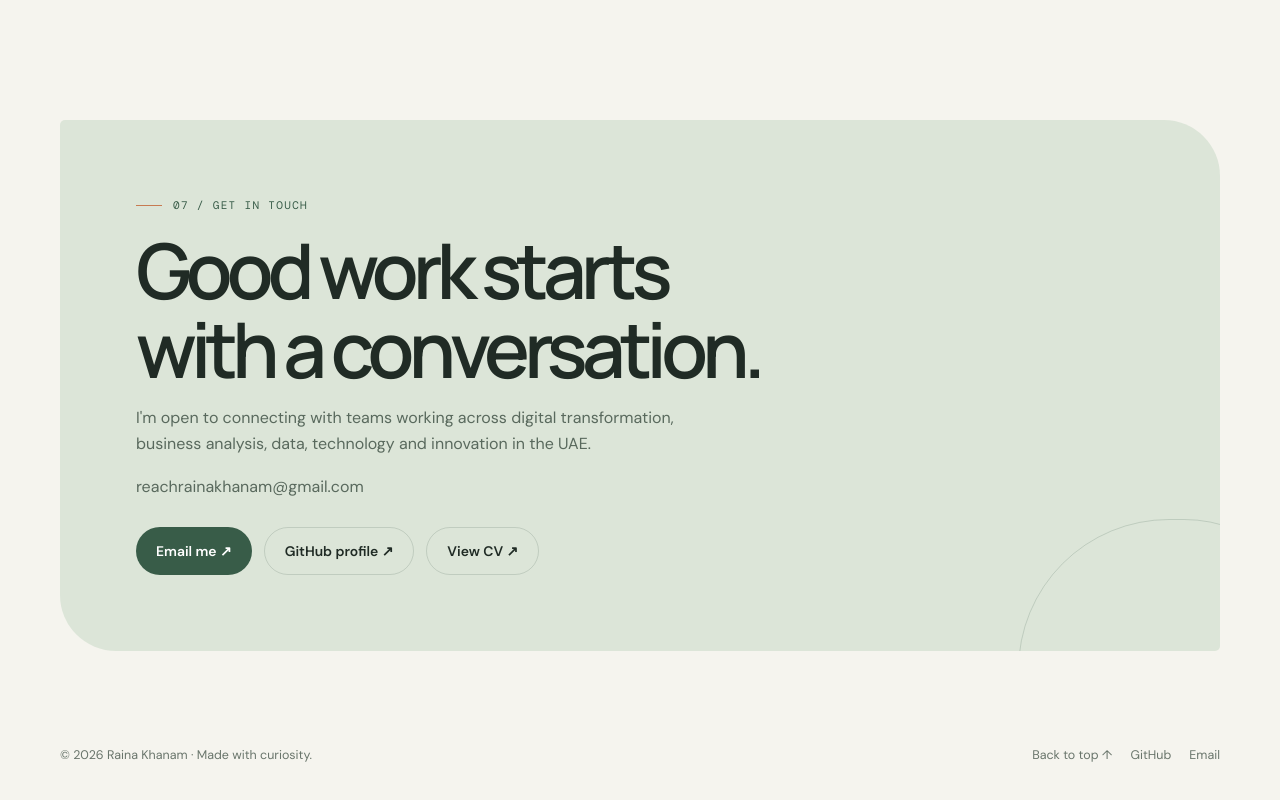
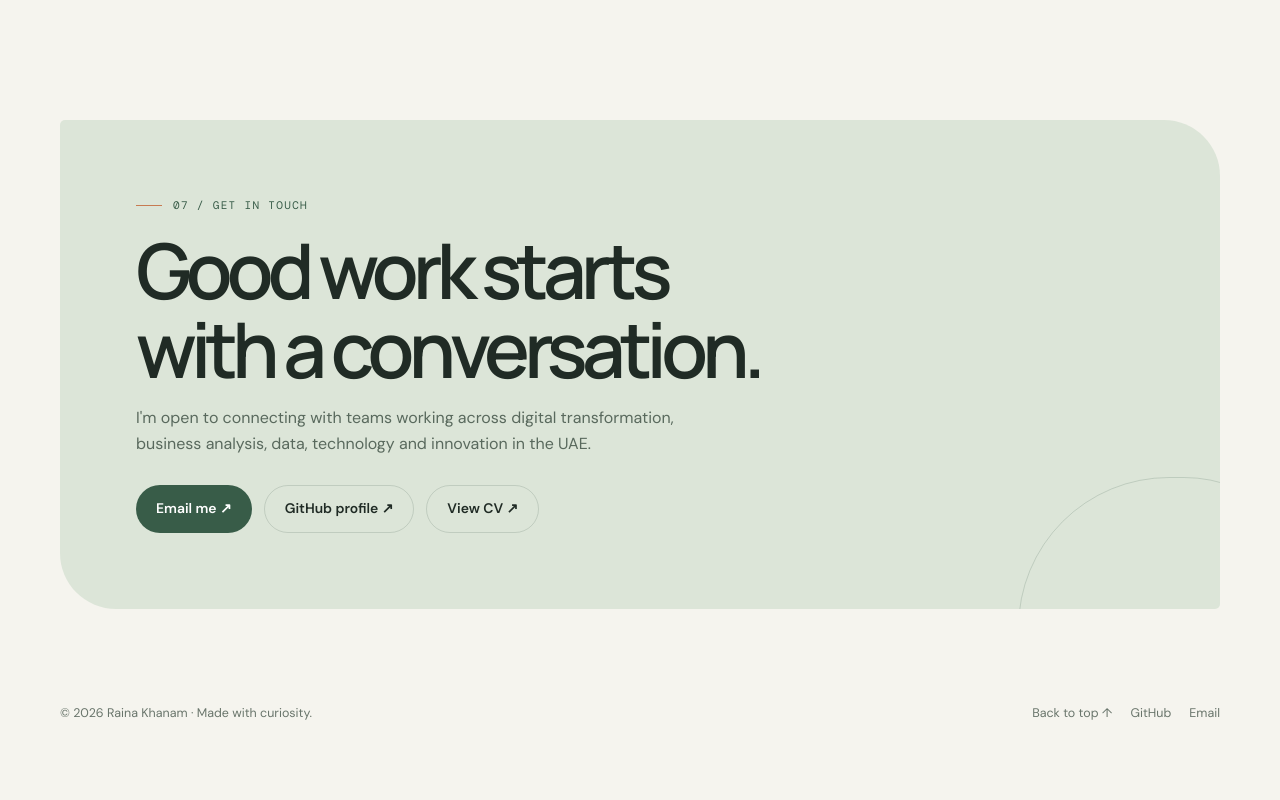
Before and after one commit to raina989/raina989.github.io, a plain HTML site: page index.html in a window 1280 px wide. Shown: the part 7022-7822 px from the top of the page. After the commit the page ends 7779 px from the top, so only its background shows below. Drawn offline with nearby package versions, Linux system fonts and the light colour scheme.

Commit message:
Remove redundant email address from contact section

```diff
--- a/index.html
+++ b/index.html
@@ -382,7 +382,6 @@
           <div class="eyebrow mono">07 / Get in touch</div>
           <h2>Good work starts<br>with a conversation.</h2>
           <p>I'm open to connecting with teams working across digital transformation, business analysis, data, technology and innovation in the UAE.</p>
-          <p class="contact-email">reachrainakhanam@gmail.com</p>
           <div class="contact-actions">
             <a class="button button-primary" href="https://mail.google.com/mail/?view=cm&fs=1&to=reachrainakhanam%40gmail.com">Email me ↗</a>
             <a class="button button-quiet" href="https://github.com/raina989" target="_blank" rel="noopener">GitHub profile ↗</a>
```
